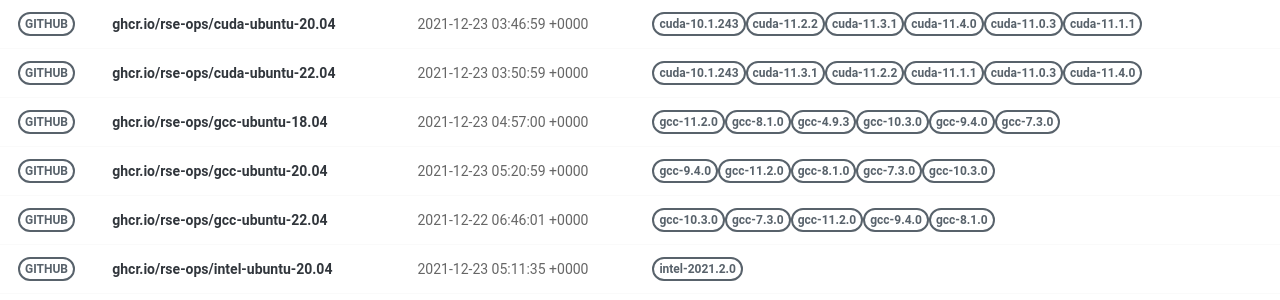
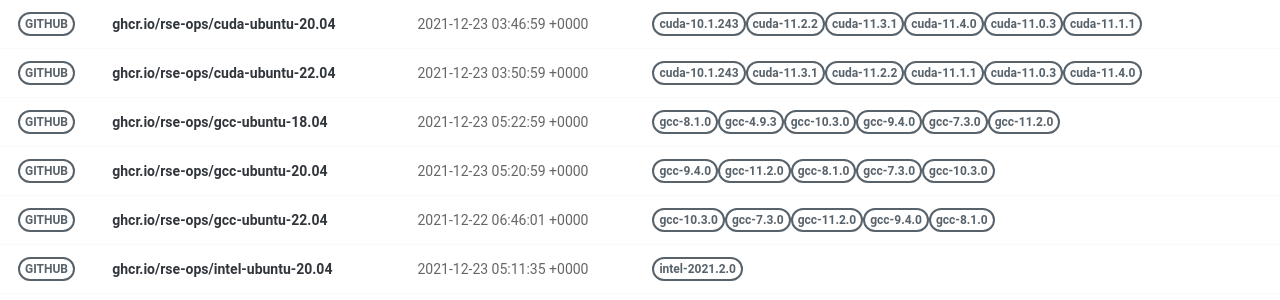
Before and after one commit to rse-ops/docker-images, a Jekyll site: the page built from pages/index.md, in a window 1280 px wide. Shown: the part 277-577 px from the top of the page. Built offline with Jekyll 4.4.1, drawn with Linux system fonts in a browser that asks for light colours; nearby versions of some CDN libraries.

Commit message:
Automated push to update library 2021-12-23

```diff
--- a/_library/ghcr.io-rse-ops-gcc-ubuntu-18.04.md
+++ b/_library/ghcr.io-rse-ops-gcc-ubuntu-18.04.md
@@ -1,14 +1,11 @@
 ---
 layout: container
 name: ghcr.io/rse-ops/gcc-ubuntu-18.04
-updated_at: 2021-12-23 04:57:00.658865
+updated_at: 2021-12-23 05:22:59.829272
 
 
 container_url: https://github.com/orgs/rse-ops/packages/container/package/gcc-ubuntu-18.04
 versions:
- - tag: gcc-11.2.0
-   dockerfile: https://github.com/rse-ops/docker-images/blob/main/ubuntu/gcc/Dockerfile
-   manifest: https://crane.ggcr.dev/manifest/ghcr.io/rse-ops/gcc-ubuntu-18.04:gcc-11.2.0
  - tag: gcc-8.1.0
    dockerfile: https://github.com/rse-ops/docker-images/blob/main/ubuntu/gcc/Dockerfile
    manifest: https://crane.ggcr.dev/manifest/ghcr.io/rse-ops/gcc-ubuntu-18.04:gcc-8.1.0
```
Also changed, not shown: other parts of _library/ghcr.io-rse-ops-gcc-ubuntu-18.04.md (+3 -0 lines).
